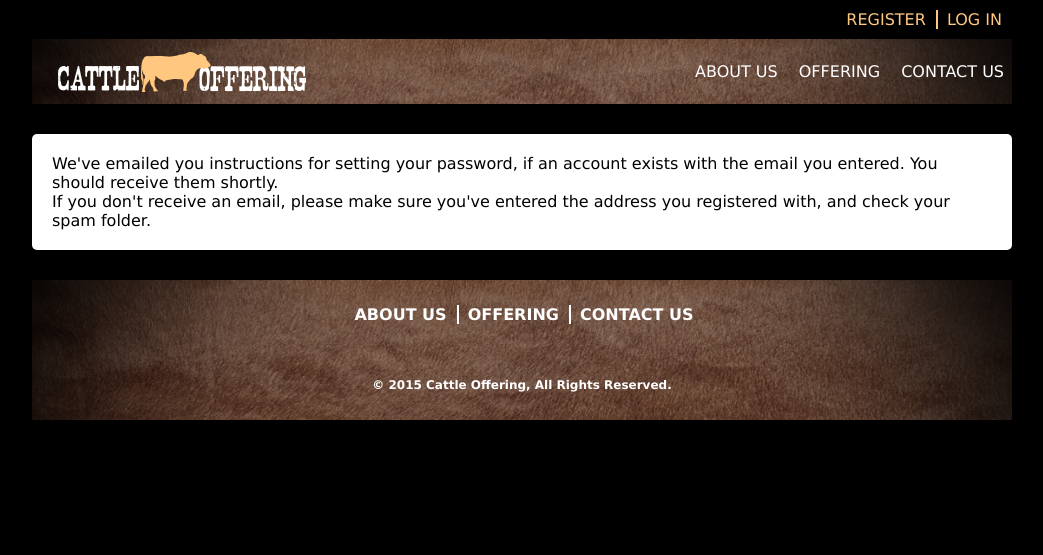
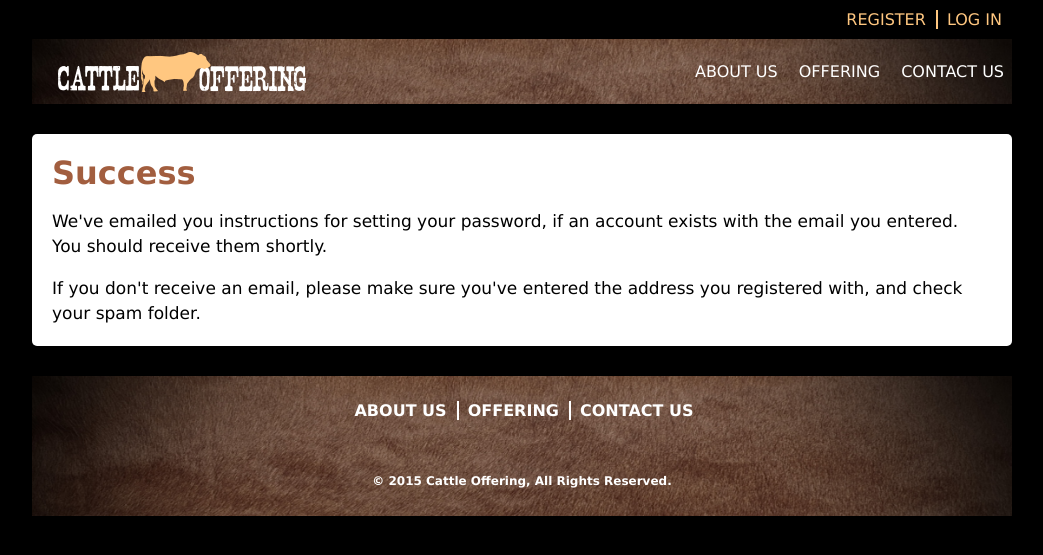
Before and after one commit to freshcodellc/cattle-offering, a Django app: a page that uses user/templates/registration/password_reset_done.html in a window 1280 px wide. Shown: the top 555 px of the page, without its empty margins (118-1161 px from the left). Run offline with Django 3.2, Linux system fonts and the light colour scheme; style sheets or scripts are compiled from the project's sources; some libraries are stand-ins or nearby versions.

Commit message:
styled password_reset_done page

```diff
--- a/core/static/cattle/css/_cattle.scss
+++ b/core/static/cattle/css/_cattle.scss
@@ -409,6 +409,15 @@ header {
   }
 }
 
+.password-reset-done {
+
+  &__paragraph{
+    padding-top: 1em;
+    font-size: 17px;
+    line-height: 25px;
+  }
+}
+
 .column {
   width: 50%;
   float: left;
--- a/user/templates/registration/password_reset_done.html
+++ b/user/templates/registration/password_reset_done.html
@@ -3,7 +3,8 @@
 
 {% block content %}
 <div class="main-content main-content--white">
-  <p>{% trans "We've emailed you instructions for setting your password, if an account exists with the email you entered. You should receive them shortly." %}</p>
-  <p>{% trans "If you don't receive an email, please make sure you've entered the address you registered with, and check your spam folder." %}</p>
+  <h1 class="main-content__title">Success</h1>
+  <p class="password-reset-done__paragraph">{% trans "We've emailed you instructions for setting your password, if an account exists with the email you entered. You should receive them shortly." %}</p>
+  <p class="password-reset-done__paragraph">{% trans "If you don't receive an email, please make sure you've entered the address you registered with, and check your spam folder." %}</p>
 </div>
 {% endblock %}
```
